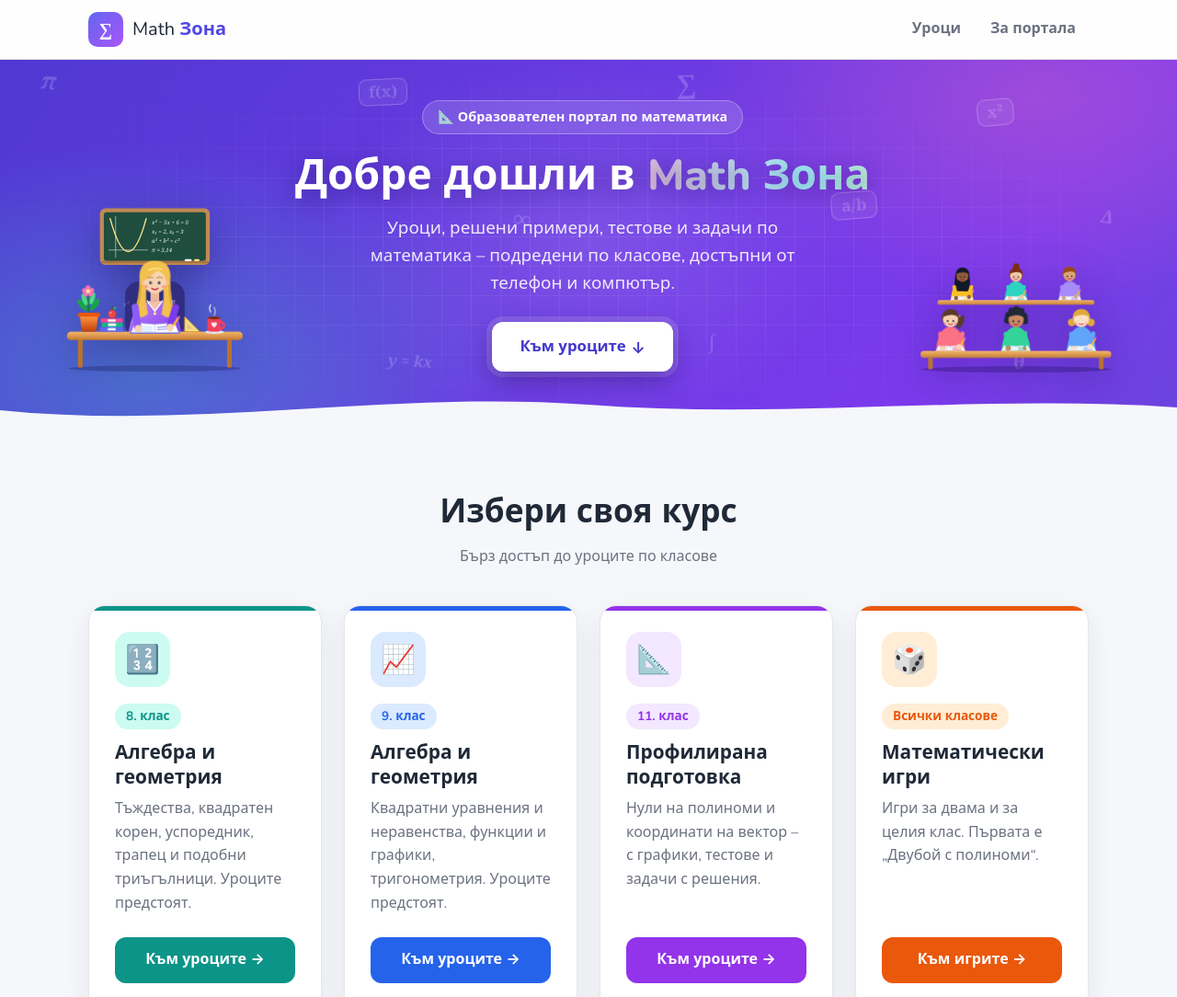
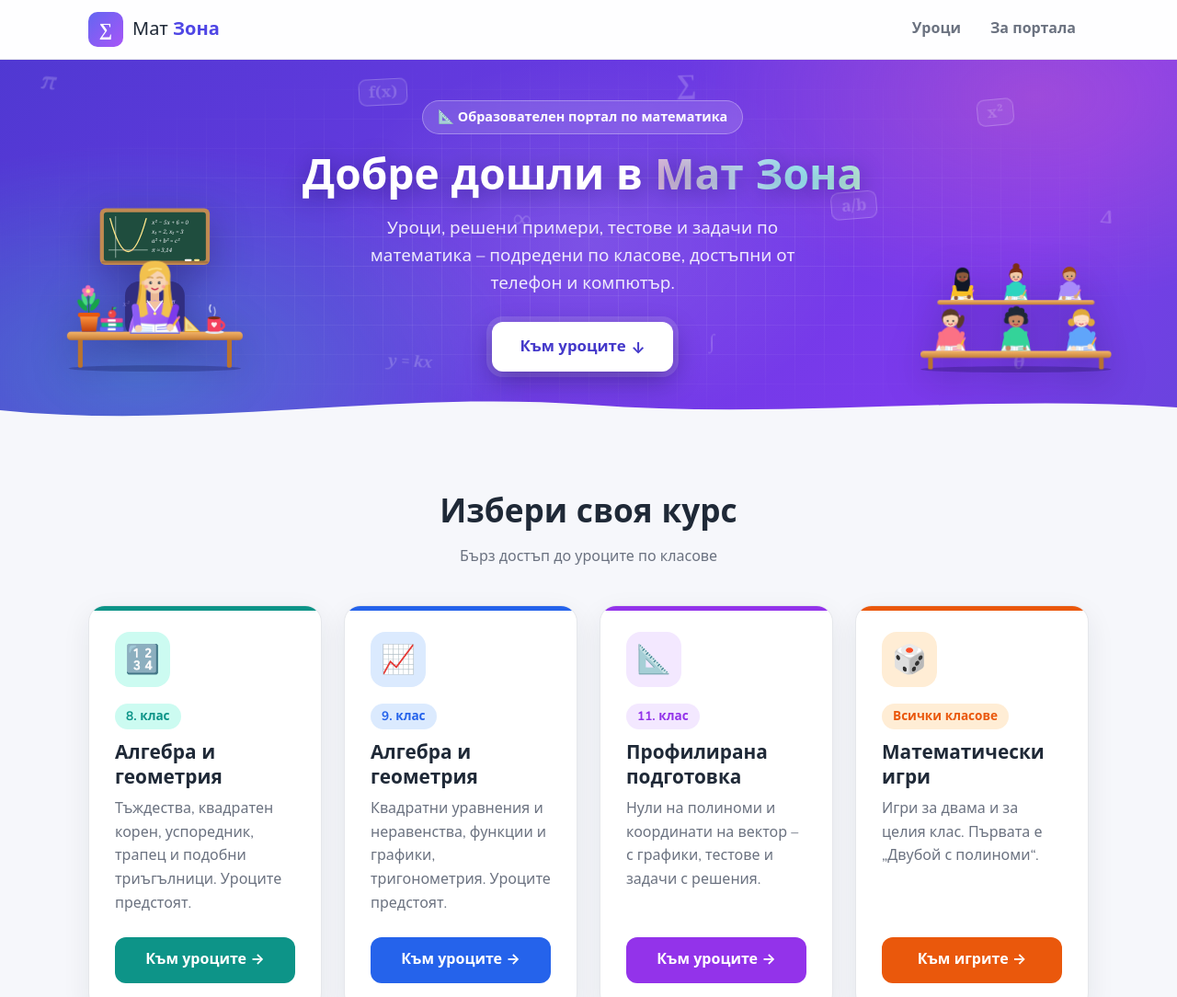
Before and after one commit to mathzona/mathzona.github.io, a plain HTML site: page index.html in a window 1280 px wide. Shown: the top 1084 px of the page at 92% size. Drawn offline with nearby package versions, Linux system fonts and the light colour scheme.

Commit message:
Rename site to Мат Зона
Co-Authored-By: Claude Opus 5.5 <noreply@anthropic.com>
Claude-Session: https://claude.ai/code/session_01VRAkwpQqCgRhGP1jB6pKwi

```diff
--- a/footer.css
+++ b/footer.css
@@ -1,4 +1,4 @@
-/* Общ футър за всички страници на Math Зона
+/* Общ футър за всички страници на Мат Зона
    <footer class="site-footer"> … </footer> */
 footer.site-footer{position:relative;z-index:1;clear:both;display:block;margin:64px 0 0;padding:36px 20px 26px;
   background:#1a1d3a;color:#c4c7dc;text-align:left;border:0;max-width:none;
--- a/index.html
+++ b/index.html
@@ -4,8 +4,8 @@
 <meta charset="UTF-8">
 <meta name="viewport" content="width=device-width, initial-scale=1">
 <meta name="theme-color" content="#4f46e5">
-<meta name="description" content="Math Зона – уроци по математика за 8., 9. и 11. клас: теория, решени примери, тестове, задачи и математически игри.">
-<title>Math Зона — Уроци по математика</title>
+<meta name="description" content="Мат Зона – уроци по математика за 8., 9. и 11. клас: теория, решени примери, тестове, задачи и математически игри.">
+<title>Мат Зона — Уроци по математика</title>
 <link rel="preconnect" href="https://fonts.googleapis.com">
 <link rel="preconnect" href="https://fonts.gstatic.com" crossorigin>
 <link href="https://fonts.googleapis.com/css2?family=Nunito:wght@400;600;700;800&display=swap" rel="stylesheet">
@@ -16,9 +16,9 @@
 <body class="home">
   <header class="site-header">
     <div class="container header-inner">
-      <a href="./" class="logo" aria-label="Math Зона — начало">
+      <a href="./" class="logo" aria-label="Мат Зона — начало">
         <span class="logo-mark" aria-hidden="true">∑</span>
-        <span class="logo-text">Math <strong>Зона</strong></span>
+        <span class="logo-text">Мат <strong>Зона</strong></span>
       </a>
       <nav class="main-nav" aria-label="Основна навигация">
         <a href="#uroci">Уроци</a>
@@ -148,7 +148,7 @@
         </div>
         <div class="hero-text">
           <p class="hero-badge">📐 Образователен портал по математика</p>
-          <h1>Добре дошли в <span class="accent">Math Зона</span></h1>
+          <h1>Добре дошли в <span class="accent">Мат Зона</span></h1>
           <p class="hero-lead">Уроци, решени примери, тестове и задачи по математика – подредени по класове, достъпни от телефон и компютър.</p>
           <a href="#uroci" class="btn btn-hero btn-lg">Към уроците <span class="btn-arrow" aria-hidden="true">↓</span></a>
         </div>
@@ -226,7 +226,7 @@
       <div class="sf-brand">
         <div class="sf-logo" aria-hidden="true">∑</div>
         <div class="sf-brand-text">
-          <div class="sf-name">Math Зона</div>
+          <div class="sf-name">Мат Зона</div>
           <div class="sf-tagline">Образователен портал по математика</div>
         </div>
       </div>
--- a/math.css
+++ b/math.css
@@ -1,4 +1,4 @@
-/* ===== Math Зона — основни стилове =====
+/* ===== Мат Зона — основни стилове =====
    <body class="home">  – начална страница (светла, а при тъмна тема на устройството – тъмна)
    <body class="klas">  – страници на класовете и игрите (светли)
    Футърът е в footer.css. */
```
Also changed, not shown: 11-klas/index.html (+2 -2 lines), 11-klas/koordinati-na-vektor.html (+1 -1 lines), 11-klas/nuli-na-polinomi.html (+1 -1 lines), 8-klas/index.html (+2 -2 lines), 9-klas/index.html (+2 -2 lines), igri/dvuboj-s-polinomi.html (+1 -1 lines), igri/index.html (+2 -2 lines).
